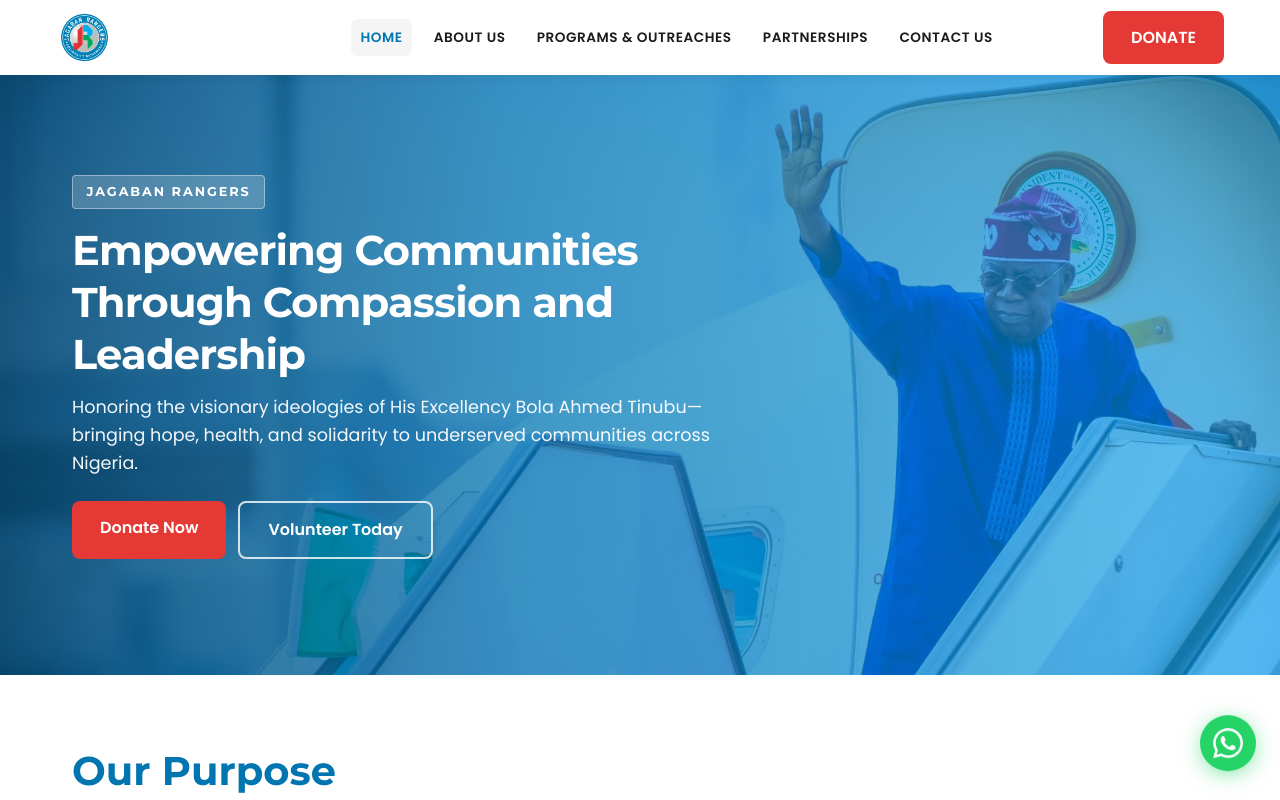
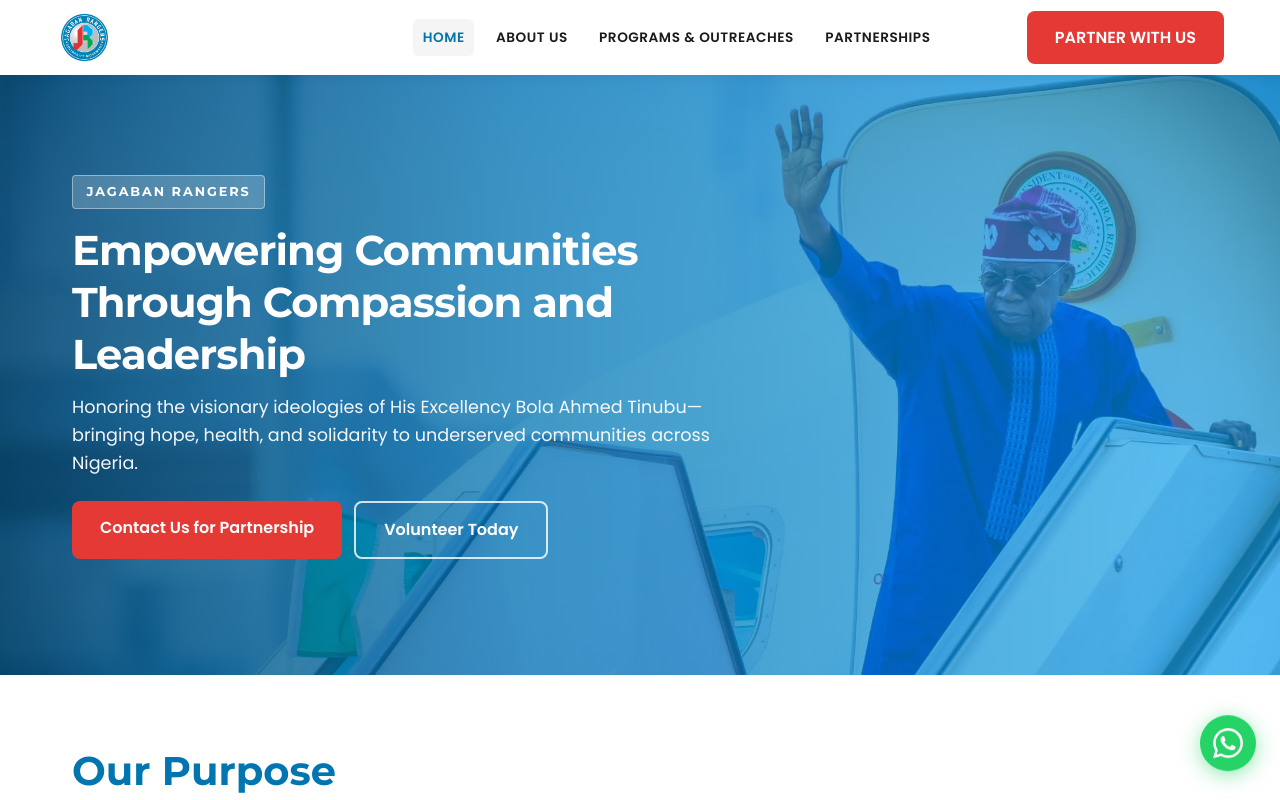
Before and after one commit to TISWHORDweb/jagaban, a React (Vite) app: page / in a window 1280 px wide. Shown: the top 800 px of the page. Built offline with nearby package versions, Linux system fonts and the light colour scheme.

Commit message:
new update

```diff
--- a/src/components/Nav.jsx
+++ b/src/components/Nav.jsx
@@ -6,7 +6,6 @@
   { path: '/about', label: 'About Us' },
   { path: '/programs', label: 'Programs & Outreaches' },
   { path: '/partnerships', label: 'Partnerships' },
-  { path: '/contact', label: 'Contact Us' },
 ]
 
 export default function Nav() {
@@ -46,7 +45,7 @@
             ))}
           </nav>
           <Link to="/contact" className="nav-cta btn btn-primary" onClick={() => setOpen(false)}>
-            DONATE
+            PARTNER WITH US
           </Link>
         </div>
         <button
--- a/src/pages/Contact.jsx
+++ b/src/pages/Contact.jsx
@@ -3,7 +3,7 @@
 const getInvolvedWays = [
   { title: 'Sponsor an Outreach', desc: 'Fund surgeries, supplies, or logistics.' },
   { title: 'Volunteer as a Ranger', desc: 'Join scouting, organising, or on-ground support.' },
-  { title: 'Donate', desc: 'Support medical equipment and patient care.' },
+  { title: 'Partner With Us', desc: 'Support medical equipment and patient care.' },
   { title: 'Spread the Word', desc: 'Share our mission on social media.' },
 ]
 
@@ -32,7 +32,7 @@
             ))}
           </div>
           <p className="get-involved-cta">
-            <CTAButton>Donate or Get Involved</CTAButton>
+            <CTAButton>Contact Us for Partnership</CTAButton>
           </p>
         </div>
       </section>
--- a/src/pages/Home.jsx
+++ b/src/pages/Home.jsx
@@ -5,7 +5,7 @@
   const quickLinks = [
     { path: '/about', title: 'About Us', desc: 'Who we are and our values' },
     { path: '/programs', title: 'Programs', desc: 'Medical outreaches and impact' },
-    { path: '/contact', title: 'Contact & Get Involved', desc: 'Donate, volunteer, get in touch' },
+    { path: '/contact', title: 'Contact & Get Involved', desc: 'Partner with us, volunteer, get in touch' },
   ]
 
   return (
@@ -22,7 +22,7 @@
               Honoring the visionary ideologies of His Excellency Bola Ahmed Tinubu—bringing hope, health, and solidarity to underserved communities across Nigeria.
             </p>
             <div className="hero-ctas">
-              <CTAButton>Donate Now</CTAButton>
+              <CTAButton>Contact Us for Partnership</CTAButton>
               <CTAButton variant="outline">Volunteer Today</CTAButton>
             </div>
           </div>
@@ -101,7 +101,7 @@
               Communities we serve often have little or no access to specialist care. By bringing medical teams and equipment to them, we reduce the burden of travel and cost—so that the poor and vulnerable can receive the same quality of care as anyone else.
             </p>
             <div className="featured-ctas">
-              <CTAButton>Donate Now</CTAButton>
+              <CTAButton>Contact Us for Partnership</CTAButton>
               <CTAButton variant="secondary">Volunteer Today</CTAButton>
             </div>
           </div>
@@ -151,7 +151,7 @@
             Sponsor an outreach, volunteer as a Ranger, or donate to bring healthcare to those who need it most. Every action counts.
           </p>
           <div className="cta-buttons">
-            <CTAButton>Donate Now</CTAButton>
+            <CTAButton>Contact Us for Partnership</CTAButton>
             <CTAButton variant="secondary">Volunteer</CTAButton>
             <CTAButton variant="outline">Contact Us</CTAButton>
           </div>
```
